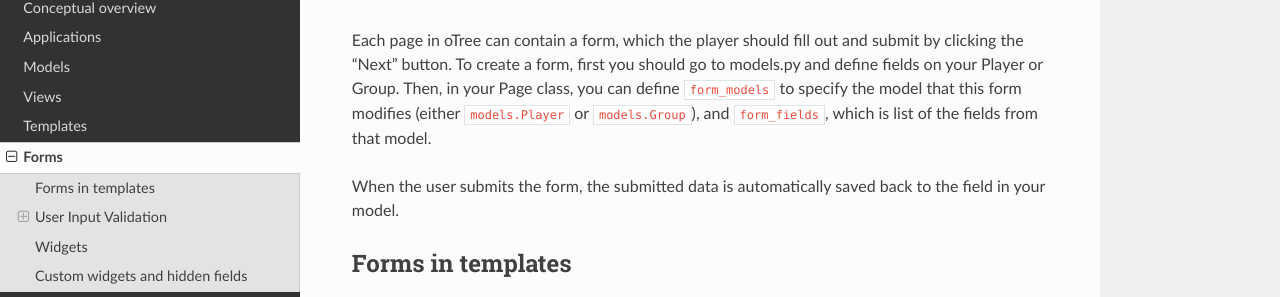
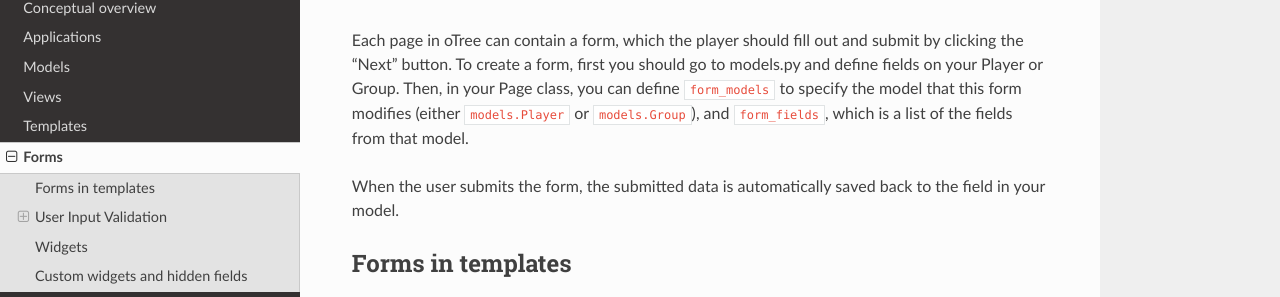
Before and after one commit to oTree-org/otree-docs, a Sphinx documentation site: the page built from source/forms.rst, in a window 1280 px wide and 900 px high. Shown: the part 131-428 px from the top of the window. Built offline with Sphinx 7.4.7 and the Read the Docs theme 2.0.0, drawn with Linux system fonts in a browser that asks for light colours.

Commit message:
Small typo

```diff
--- a/source/forms.rst
+++ b/source/forms.rst
@@ -6,7 +6,7 @@
 should go to models.py and define fields on your Player or Group. Then,
 in your Page class, you can define ``form_models`` to specify the model
 that this form modifies (either ``models.Player`` or ``models.Group``),
-and ``form_fields``, which is list of the fields from that model.
+and ``form_fields``, which is a list of the fields from that model.
 
 When the user submits the form, the submitted data is automatically
 saved back to the field in your model.
```
